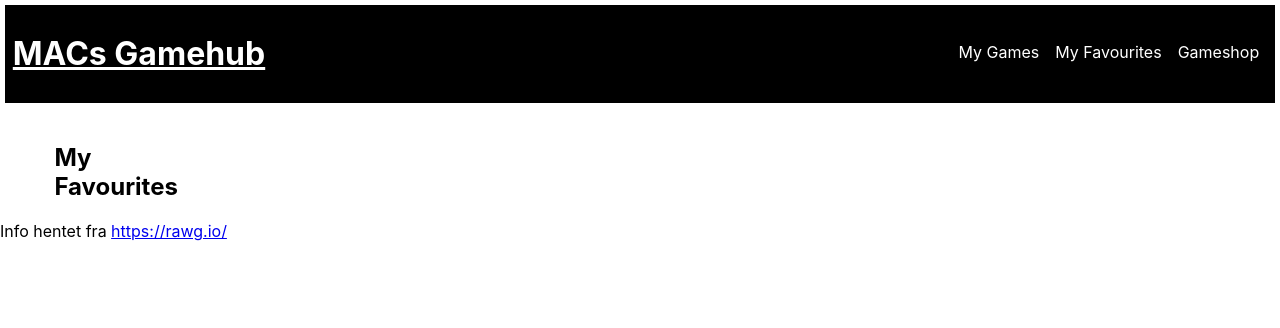
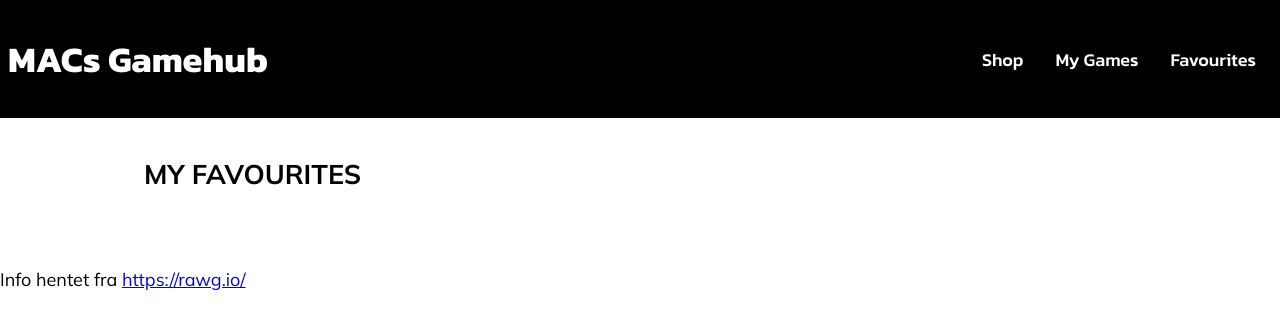
Before and after one commit to MathiasJohansen/UIN23_Eksamen_gruppe_20, a React (Create React App) app in the folder spillbibliotek/: page /myfavourites in a window 1280 px wide. Shown: the top 328 px of the page. Built offline with nearby package versions, Linux system fonts and the light colour scheme.

Commit message:
Endret html struktur og lagt til scss
Endret på strukturen så den skal være være mer semantisk rikitg og la til mye scss for å endre utseende og funksjonalitet

```diff
--- a/spillbibliotek/src/components/Dashboard.js
+++ b/spillbibliotek/src/components/Dashboard.js
@@ -6,34 +6,13 @@ import Myfavourites from "./Myfavourites";
 export default function Dashboard() {
   return (
     <>
-      <section className="dashboard-shop">
-        <Gameshop ps={3} />
-        <button>
-          <Link to="/gameshop">
-            <li>Visit shop</li>
-          </Link>
-        </button>
-      </section>
+      <Gameshop ps={3} />
 
-      <section className="dashboard-mg-mf">
-        <div className="dashboard-mg">
+      <div className="dashboard-mg-mf">
         <Mygames ps={4} />
-        <button>
-          <Link to="/mygames">
-            <li>Visit My Games</li>
-          </Link>
-        </button>
-        </div>
-        <div className="dashboard-mf">
+
         <Myfavourites ps={2} />
-        <button>
-          <Link to="/myfavourites">
-            <li>Visit My Favourites</li>
-          </Link>
-        </button>
       </div>
-      </section>
-
 
     </>
   );
--- a/spillbibliotek/src/components/Gameshop.js
+++ b/spillbibliotek/src/components/Gameshop.js
@@ -1,5 +1,6 @@
 import { useEffect, useState } from "react";
 import Gamecard from "./Gamecard";
+import { Link } from "react-router-dom";
 
 
 
@@ -22,9 +23,16 @@ export default function Gameshop(props) {
   }, []);
 
   return (
-    <section className="games">
-      <h1>Gameshop</h1>
-      <ul>
+    <section className={props.ps == 3 ? "dashboard-shop" : "gamepage"}>
+      <h2>GAMESHOP
+      <button className="redirect">
+          <Link to="/gameshop">
+            Visit shop
+          </Link>
+        </button>
+      </h2>
+
+      <ul className={props.ps == 3 ? "dashboard-shop-list" : ""}>
         {printgames?.map((games, index) => (
           <li>
             <Gamecard
--- a/spillbibliotek/src/components/Myfavourites.js
+++ b/spillbibliotek/src/components/Myfavourites.js
@@ -1,5 +1,6 @@
 import { useEffect, useState } from "react";
 import Gamecard from "./Gamecard";
+import { Link } from "react-router-dom";
 
 export default function Myfavourites({ ps }) {
   const [favourites, setFavourites] = useState([]);
@@ -23,8 +24,8 @@ export default function Myfavourites({ ps }) {
   };
 
   return (
-    <section className="games">
-      <h1>My Favourites</h1>
+    <section className={ps == 2 ? "mf" : "gamepage"}>
+      <h2>MY FAVOURITES</h2>
       <ul>
         {favourites.slice(0, ps).map((favourite, index) => (
           <li key={index}>
@@ -38,6 +39,11 @@ export default function Myfavourites({ ps }) {
           </li>
         ))}
       </ul>
+      <button className="redirect">
+          <Link to="/myfavourites">
+            Go to Favourites
+          </Link>
+        </button>
     </section>
   );
 }
--- a/spillbibliotek/src/components/Mygames.js
+++ b/spillbibliotek/src/components/Mygames.js
@@ -1,5 +1,6 @@
 import { useEffect, useState } from "react";
 import Gamecard from "./Gamecard";
+import { Link } from "react-router-dom";
 
 export default function Mygames(props) {
   const [printgames, setGame] = useState([])
@@ -38,8 +39,8 @@ export default function Mygames(props) {
   }, [favourites])
 
   return (
-    <section className="games">
-      <h1>My Games</h1>
+    <section className={props.ps == 4 ? "mg" : "gamepage"}>
+      <h2>MY GAMES</h2>
       <ul>
         {printgames?.map((games, index) => (
           <li>
@@ -55,6 +56,11 @@ export default function Mygames(props) {
           </li>
         ))}
       </ul>
+      <button className="redirect">
+          <Link to="/mygames">
+            Go to library
+          </Link>
+        </button>
     </section>
   )
 }
--- a/spillbibliotek/src/components/Navbar.js
+++ b/spillbibliotek/src/components/Navbar.js
@@ -4,15 +4,16 @@ export default function Navbar() {
   return (
     <nav>
       <ul className="navbar">
+        <Link to="/gameshop">
+          <li>Shop</li>
+        </Link>
         <Link to="/mygames">
           <li>My Games</li>
         </Link>
         <Link to="/myfavourites">
-          <li>My Favourites</li>
+          <li>Favourites</li>
         </Link>
-        <Link to="/gameshop">
-          <li>Gameshop</li>
-        </Link>
+
       </ul>
     </nav>
   );
--- a/spillbibliotek/src/css/main.css
+++ b/spillbibliotek/src/css/main.css
@@ -1,9 +1,41 @@
+@import url("https://fonts.googleapis.com/css2?family=Kanit:wght@500;700&family=Mulish:wght@400;700&display=swap");
+.headerfont {
+  font-family: "Kanit", sans-serif;
+  font-weight: 700;
+}
+
+.textfont, body {
+  font-family: "Mulish", sans-serif;
+  font-weight: 400;
+}
+
+.textfont-strong, .textfont-bold {
+  font-family: "Mulish", sans-serif;
+  font-weight: 700;
+}
+
+body {
+  font-size: 18px;
+}
+
+div, article, header, section, aside, span, footer, header {
+  box-sizing: border-box;
+}
+
+.transition, a {
+  transition: ease-in-out 0.4s;
+}
+
 * {
   box-sizing: border-box;
 }
 
+body {
+  font-size: 18px;
+}
+
 #root {
-  margin: 0;
+  margin: -1;
   display: grid;
   grid-template-columns: 1fr;
   grid-template-rows: auto;
@@ -13,34 +45,37 @@
 header {
   grid-area: header;
   display: grid;
-  grid-template-columns: min-content auto max-content;
+  grid-template-columns: max-content auto max-content;
   grid-template-areas: "logo . nav";
-  background-color: black;
-  color: white;
-  margin: 0.3rem;
+  background-color: #000000;
+  color: #ffffff;
+  font-family: "Kanit", sans-serif;
 }
 header h1 {
   grid-area: logo;
   display: flex;
   flex-direction: row;
   justify-content: left;
-  width: 500px;
-  max-width: auto;
+  max-width: 500px;
+  width: auto;
   align-items: center;
+  font-family: "Kanit", sans-serif;
+  font-weight: 700;
 }
 header h1 a {
   padding: 0.5rem;
-  color: white;
+  color: #ffffff;
+  text-decoration: none;
 }
 header nav {
   grid-area: nav;
   display: flex;
   flex-direction: row;
   justify-content: right;
-  width: 500px;
-  max-width: auto;
-  align-items: left;
+  max-width: 500px;
+  width: auto;
   padding: 0.5rem;
+  align-items: center;
 }
 header nav ul {
   list-style-type: none;
@@ -48,9 +83,8 @@ header nav ul {
 header nav ul li {
   text-align: center;
   display: inline-block;
-  padding: 0.5rem;
-  margin-top: 0.3rem;
-  color: white;
+  padding: 1rem;
+  color: #ffffff;
 }
 
 main {
@@ -58,10 +92,39 @@ main {
   display: grid;
   grid-template-columns: 1fr 8fr 1fr;
   grid-template-rows: auto auto auto;
-  grid-template-areas: ". shop ." ". mg-mf .";
+  grid-template-areas: ". page ." ". mg-mf .";
 }
 main .dashboard-shop {
-  grid-area: shop;
+  grid-area: page;
+  margin: 1rem;
+}
+main .dashboard-shop .redirect {
+  font: inherit;
+  margin-left: 0.5rem;
+  background-color: #000000;
+  border-radius: 12px;
+}
+main .dashboard-shop .redirect a {
+  color: #ffffff;
+  text-decoration: none;
+}
+main .dashboard-shop ul {
+  list-style: none;
+  margin: -1rem;
+  display: flex;
+  flex-direction: row;
+  flex-wrap: wrap;
+  justify-content: space-evenly;
+}
+main .dashboard-shop ul li {
+  max-width: 300px;
+  width: 100%;
+  border: 2px solid #000000;
+  margin: 5px;
+  padding: 0.5rem;
+}
+main .dashboard-shop ul li img {
+  max-width: 250px;
 }
 main .dashboard-mg-mf {
   grid-area: mg-mf;
@@ -69,29 +132,128 @@ main .dashboard-mg-mf {
   grid-template-columns: 3fr 1fr;
   grid-template-areas: "mg mf";
 }
-
-.games {
+main .dashboard-mg-mf .mg {
   margin: 1rem;
+  grid-area: mg;
+  display: flex;
+  flex-direction: column;
 }
-.games h1 {
-  margin-left: 2.4rem;
+main .dashboard-mg-mf .mg .redirect {
+  font-family: "Mulish";
+  font-weight: 400;
+  font-size: 27px;
+  margin-left: 0.5rem;
+  background-color: #000000;
+  border-radius: 12px;
+  padding: 0.5rem;
+  max-width: 14rem;
+  width: auto;
+  margin-top: 1rem;
 }
-.games ul {
+main .dashboard-mg-mf .mg .redirect a {
+  color: #ffffff;
+  text-decoration: none;
+}
+main .dashboard-mg-mf .mg ul {
+  list-style: none;
+  margin: -1rem;
+  margin-right: 0.5rem;
+  display: flex;
+  flex-direction: row;
+  flex-wrap: wrap;
+  justify-content: space-between;
+}
+main .dashboard-mg-mf .mg ul li {
+  max-width: 300px;
+  width: 100%;
+  border: 2px solid #000000;
+  margin: 5px;
+  padding: 0.5rem;
+}
+main .dashboard-mg-mf .mg ul li img {
+  max-width: 250px;
+}
+main .dashboard-mg-mf .mf {
+  margin: 1rem;
+  grid-area: mf;
+  border-left: 3px solid #232323;
+}
+main .dashboard-mg-mf .mf .redirect {
+  font-family: "Mulish";
+  font-weight: 400;
+  font-size: 27px;
+  background-color: #000000;
+  border-radius: 12px;
+  margin-left: 1.8rem;
+  padding: 0.5rem;
+  max-width: 14rem;
+  width: auto;
+  margin-top: 1rem;
+}
+main .dashboard-mg-mf .mf .redirect a {
+  color: #ffffff;
+  text-decoration: none;
+}
+main .dashboard-mg-mf .mf h2 {
+  margin-left: 1.8rem;
+}
+main .dashboard-mg-mf .mf ul {
   list-style: none;
   margin: -1rem;
   display: flex;
   flex-direction: row;
   flex-wrap: wrap;
+  justify-content: space-between;
 }
-.games ul li {
+main .dashboard-mg-mf .mf ul li {
   max-width: 300px;
   width: 100%;
-  border: 2px solid black;
+  border: 2px solid #000000;
   margin: 5px;
   padding: 0.5rem;
 }
-.games ul li img {
+main .dashboard-mg-mf .mf ul li img {
   max-width: 250px;
+}
+
+.gamepage {
+  margin: 1rem;
+  display: grid;
+  grid-area: page;
+}
+.gamepage .redirect {
+  visibility: hidden;
+  opacity: 0%;
+}
+.gamepage h1 {
+  margin-left: 2.4rem;
+}
+.gamepage ul {
+  list-style: none;
+  margin: -1rem;
+  display: flex;
+  flex-direction: row;
+  flex-wrap: wrap;
+  justify-content: space-evenly;
+}
+.gamepage ul li {
+  max-width: 300px;
+  width: 100%;
+  border: 2px solid #000000;
+  margin: 5px;
+  padding: 0.5rem;
+}
+.gamepage ul li img {
+  max-width: 250px;
+}
+
+.dashboard-shop-list {
+  background-color: #f3f3f3;
+  justify-content: space-evenly;
+}
+.dashboard-shop-list li {
+  display: flex;
+  background-color: #ffffff;
 }
 
 footer {
--- /dev/null
+++ b/spillbibliotek/src/sass/_examvariables.scss
@@ -0,0 +1,56 @@
+//FONTS
+@import url('https://fonts.googleapis.com/css2?family=Kanit:wght@500;700&family=Mulish:wght@400;700&display=swap');
+//Font variables
+$headerfont:    'Kanit', sans-serif;
+$textfont:      'Mulish', sans-serif;
+//Font classes
+.headerfont {
+    font-family: $headerfont;
+    font-weight: 700;
+}
+
+.textfont {
+    font-family: $textfont;
+    font-weight: 400;
+}
+.textfont-strong, .textfont-bold {
+    font-family: $textfont;
+    font-weight: 700;
+}
+body {
+    //pack out .textfont inside body for css rules:
+    @extend .textfont;
+    font-size: 18px;
+}
+
+//BOX-SIZING
+div, article, header, section, aside, span, footer, header {
+    box-sizing: border-box;
+}
+
+//ANIMATION TRANSITION RULES
+.transition {
+    transition: ease-in-out .4s;
+}
+
+a {
+    @extend .transition;
+}
+
+//COLORS
+$red:           #C00100;
+$orange:        #FFA100;
+$black:         #000000;
+$white:         #ffffff;
+$light-grey:    #f3f3f3;
+$dark-grey:     #232323;
+$green:         #6ea100;
+
+$warning: $orange;
+$success: $green;
+$error: $red;
+
+//SIZES
+$maxwidth:          1200px;
+$maxsentencelength: 60rem;
+$gaps:              1.5rem;
--- a/spillbibliotek/src/sass/main.scss
+++ b/spillbibliotek/src/sass/main.scss
@@ -1,12 +1,16 @@
+@import 'examvariables';
 
 *{
     box-sizing: border-box;
 }
 
-
+body{
+    @extend .textfont;
+    font-size: 18px;
+}
 
 #root{
-    margin: 0;
+    margin: -1;
     display: grid;
     grid-template-columns: 1fr ;
     grid-template-rows: auto ;
@@ -18,24 +22,28 @@
 header {
     grid-area: header;
     display: grid;
-    grid-template-columns: min-content auto max-content;
+    grid-template-columns: max-content auto max-content;
     grid-template-areas: "logo . nav";
-    background-color: black;
-    color: white;
-    margin: 0.3rem;
+    background-color: $black;
+    color: $white;
+
+    font-family: $headerfont;
 
     h1 {
         grid-area: logo;
         display: flex;
         flex-direction: row;
         justify-content: left;
-        width: 500px;
-        max-width: auto;
+        max-width: 500px;
+        width: auto;
         align-items: center;
+        font-family: $headerfont;
+        font-weight: 700;
 
         a{
             padding: 0.5rem;
-            color: white;
+            color: $white;
+            text-decoration: none;
         }
     }
 
@@ -44,19 +52,18 @@ header {
         display: flex;
         flex-direction: row;
         justify-content: right;
-        width: 500px;
-        max-width: auto;
-        align-items: left;
+        max-width: 500px;
+        width: auto;
         padding: 0.5rem;
+        align-items: center;
         ul{
             list-style-type: none;
 
             li {
                 text-align: center;
                 display: inline-block;
-                padding: .5rem;
-                margin-top: .3rem;
-                color: white;
+                padding: 1rem;
+                color: $white;
             }
         }
     }
@@ -67,11 +74,43 @@ main{
     display: grid;
     grid-template-columns: 1fr 8fr 1fr;
     grid-template-rows: auto auto auto;
-    grid-template-areas: ". shop ."
+    grid-template-areas: ". page ."
                         ". mg-mf .";
 
     .dashboard-shop{
-        grid-area: shop;
+        grid-area: page;
+        margin: 1rem;
+
+            .redirect{
+                font: inherit;
+                margin-left: .5rem;
+                background-color: $black;
+                border-radius: 12px;
+
+                a{
+                    color: $white;
+                    text-decoration: none;
+                }
+            }
+            ul{
+                list-style: none;
+                margin: -1rem;
+                display: flex;
+                flex-direction: row;
+                flex-wrap: wrap;
+                justify-content: space-evenly;
+                li{
+                    max-width: 300px;
+                    width: 100%;
+                    border: 2px solid $black;
+                    margin: 5px;
+                    padding: 0.5rem;
+
+                    img {
+                        max-width: 250px;
+                    }
+                }
+            }
     }
 
     .dashboard-mg-mf{
@@ -79,12 +118,112 @@ main{
         display: grid;
         grid-template-columns: 3fr 1fr;
         grid-template-areas: "mg mf";
+
+        .mg {
+            margin: 1rem;
+            grid-area: mg;
+            display: flex;
+            flex-direction: column;
+
+            .redirect{
+                font-family: "Mulish";
+                font-weight: 400;
+                font-size: 27px;
+                margin-left: .5rem;
+                background-color: $black;
+                border-radius: 12px;
+                padding: .5rem;
+                max-width: 14rem;
+                width: auto;
+                margin-top: 1rem;
+                a{
+
+                    color: $white;
+                    text-decoration: none;
+                }
+            }
+
+            ul{
+                list-style: none;
+                margin: -1rem;
+                margin-right: 0.5rem;
+                display: flex;
+                flex-direction: row;
+                flex-wrap: wrap;
+                justify-content: space-between;
+                li{
+                    max-width: 300px;
+                    width: 100%;
+                    border: 2px solid $black;
+                    margin: 5px;
+                    padding: 0.5rem;
+
+                    img {
+                        max-width: 250px;
+                    }
+                }
+            }
+        }
+
+        .mf {
+            margin: 1rem;
+            grid-area: mf;
+            border-left: 3px solid $dark-grey;
+
+            .redirect{
+                font-family: "Mulish";
+                font-weight: 400;
+                font-size: 27px;
+                background-color: $black;
+                border-radius: 12px;
+                margin-left: 1.8rem;
+                padding: .5rem;
+                max-width: 14rem;
+                width: auto;
+                margin-top: 1rem;
+                a{
+                    color: $white;
+                    text-decoration: none;
+                }
+            }
+
+            h2{
+                margin-left: 1.8rem;
+            }
+            ul{
+                list-style: none;
+                margin: -1rem;
+                display: flex;
+                flex-direction: row;
+                flex-wrap: wrap;
+                justify-content: space-between;
+                li{
+                    max-width: 300px;
+                    width: 100%;
+                    border: 2px solid $black;
+                    margin: 5px;
+                    padding: 0.5rem;
+
+                    img {
+                        max-width: 250px;
+                    }
+                }
+            }
+        }
     }
 }
 
-.games {
+
+
+.gamepage {
     margin: 1rem;
+    display: grid;
+    grid-area: page;
 
+    .redirect{
+        visibility: hidden;
+        opacity: 0%;
+    }
     h1{
         margin-left: 2.4rem;
     }
@@ -94,11 +233,11 @@ main{
         display: flex;
         flex-direction: row;
         flex-wrap: wrap;
-
+        justify-content: space-evenly;
         li{
             max-width: 300px;
             width: 100%;
-            border: 2px solid black;
+            border: 2px solid $black;
             margin: 5px;
             padding: 0.5rem;
 
@@ -109,6 +248,17 @@ main{
     }
 }
 
+.dashboard-shop-list{
+    background-color: $light-grey;
+    justify-content: space-evenly;
+    li{
+        display: flex;
+        background-color: $white;
+
+    }
+}
+
+
 footer{
     grid-area: footer;
 }
```
Also changed, not shown: 1 other file (tests, documents, lock files or other folders).
